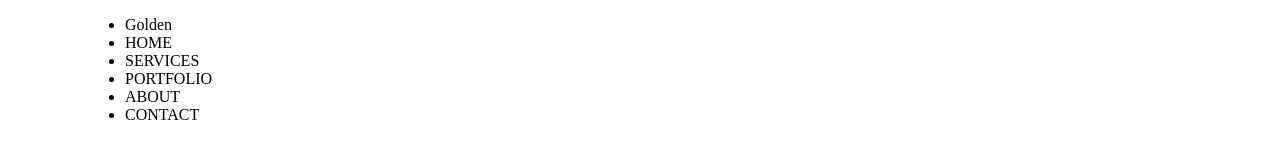
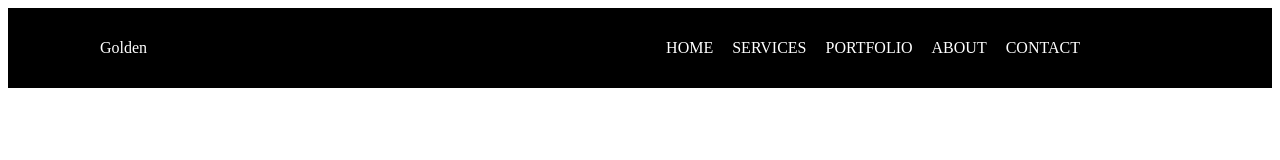
Before and after one commit to KamilaKodilla/landing-page, a website: page index.html in a window 1280 px wide. Drawn offline with Linux system fonts and the light colour scheme.

Commit message:
Add tyle for navigation

```diff
--- a/sass/style.scss
+++ b/sass/style.scss
@@ -0,0 +1,18 @@
+/* Navigation */
+.navigation {
+    padding: 15px 50px;
+    background-color: black;
+    color: #fff;
+    ul {
+        padding: 0;
+        margin: none;
+        list-style-type: none;
+    }
+    li {
+        display: inline-block;
+        margin-left: 15px;
+    }
+    li:first-of-type {
+        margin-right: 500px;
+    }
+}
```
Also changed, not shown: css/style.css, 1 other file.
